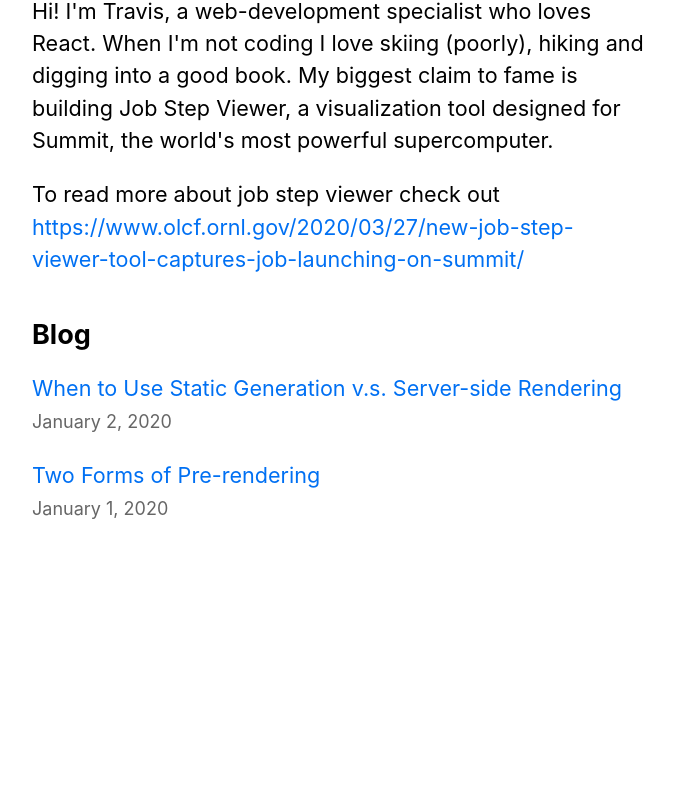
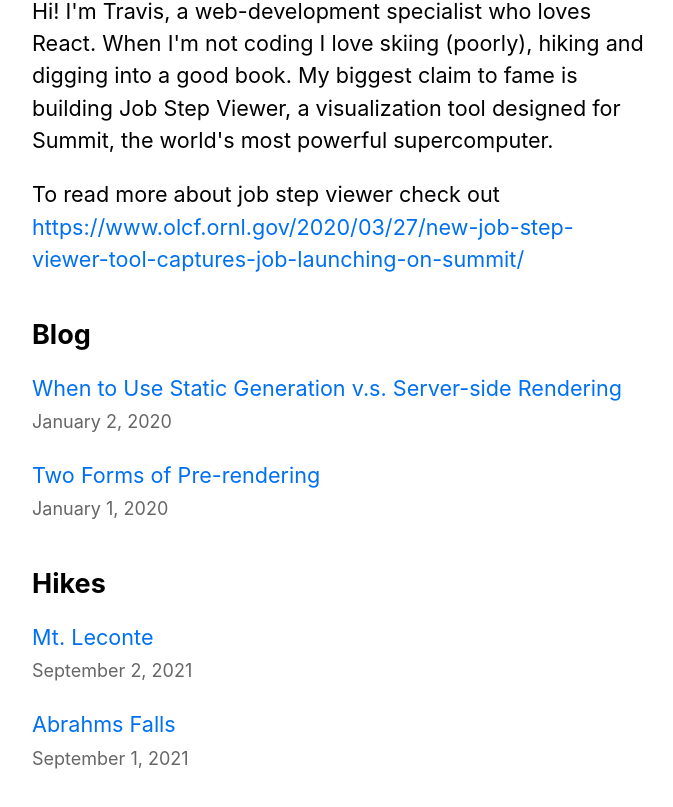
Before and after one commit to tyoung31/nextjs-blog, a Next.js app: page / in a window 1280 px wide. Shown: the part 315-1122 px from the top of the page, without its empty margins (302-975 px from the left). Before the commit the page ends 947 px from the top, so only its background shows below. Built offline with nearby package versions, Linux system fonts and the light colour scheme.

Commit message:
completed hiking blog/dynamic route

```diff
--- /dev/null
+++ b/hikes/abrahms-falls.md
@@ -0,0 +1,7 @@
+---
+title: "Abrahms Falls"
+date: "2021-09-01"
+distance: "5"
+---
+
+**Abrahms Falls** is one of my favorite hikes for many reasons. First, its extremely accesible being roughly a 45 minute drive from my home. Secondly, the trail is comparatively short with a moderate elevation gain of only 340ft and can be completed in just a couple hours. Abrahms Falls itself is the largest waterfall by volume in the Great Smokey Mountain National Park.
--- /dev/null
+++ b/hikes/mt-leconte.md
@@ -0,0 +1,7 @@
+---
+title: "Mt. Leconte"
+date: "2021-09-02"
+distance: "11"
+---
+
+**Mt. Leconte** is a grueling but extremely rewarding hike in the Great Smokey Mountain National Park. The trail climes a total 2763ft in elevation at roughly 502ft per mile. Once at the top you'll be treated with panormic views of the park as well as a visit to The Leconte Lodge which is built at the peak of the mountain.
--- /dev/null
+++ b/lib/hikes.js
@@ -0,0 +1,72 @@
+import fs from "fs";
+import path from "path";
+import matter from "gray-matter";
+import remark from "remark";
+import html from "remark-html";
+
+const hikesDirectory = path.join(process.cwd(), "hikes");
+
+export function getSortedHikesData() {
+  // Get file names under /posts
+  const fileNames = fs.readdirSync(hikesDirectory);
+  const allHikesData = fileNames.map((fileName) => {
+    // Remove ".md" from file name to get id
+    const id = fileName.replace(/\.md$/, "");
+
+    // Read markdown file as string
+    const fullPath = path.join(hikesDirectory, fileName);
+    const fileContents = fs.readFileSync(fullPath, "utf8");
+
+    // Use gray-matter to parse the post metadata section
+    const matterResult = matter(fileContents);
+
+    // Combine the data with the id
+    return {
+      id,
+      ...matterResult.data,
+    };
+  });
+  // Sort posts by date
+  return allHikesData.sort(({ date: a }, { date: b }) => {
+    if (a < b) {
+      return 1;
+    } else if (a > b) {
+      return -1;
+    } else {
+      return 0;
+    }
+  });
+}
+
+export function getAllHikeIds() {
+  const fileNames = fs.readdirSync(hikesDirectory);
+
+  return fileNames.map((fileName) => {
+    return {
+      params: {
+        id: fileName.replace(/\.md$/, ""),
+      },
+    };
+  });
+}
+
+export async function getHikeData(id) {
+  const fullPath = path.join(hikesDirectory, `${id}.md`);
+  const fileContents = fs.readFileSync(fullPath, "utf8");
+
+  // Use gray-matter to parse the post metadata section
+  const matterResult = matter(fileContents);
+
+  // Use remark to convert markdown into HTML string
+  const processedContent = await remark()
+    .use(html)
+    .process(matterResult.content);
+  const contentHtml = processedContent.toString();
+
+  // Combine the data with the id and contentHtml
+  return {
+    id,
+    contentHtml,
+    ...matterResult.data,
+  };
+}
--- /dev/null
+++ b/pages/hikes/id.module.css
@@ -0,0 +1,5 @@
+.container {
+  width: 40rem;
+  height: 30rem;
+  background-color: blue;
+}
--- a/pages/index.js
+++ b/pages/index.js
@@ -2,19 +2,22 @@ import Head from "next/head";
 import Layout, { siteTitle } from "../components/layout";
 import utilStyles from "../styles/utils.module.css";
 import { getSortedPostsData } from "../lib/posts";
+import { getSortedHikesData } from "../lib/hikes";
 import Link from "next/link";
 import Date from "../components/date";
 
 export async function getStaticProps() {
   const allPostsData = getSortedPostsData();
+  const allHikesData = getSortedHikesData();
   return {
     props: {
       allPostsData,
+      allHikesData,
     },
   };
 }
 
-export default function Home({ allPostsData }) {
+export default function Home({ allPostsData, allHikesData }) {
   return (
     <Layout home>
       <Head>
@@ -53,6 +56,22 @@ export default function Home({ allPostsData }) {
           ))}
         </ul>
       </section>
+      <section className={`${utilStyles.headingMd} ${utilStyles.padding1px}`}>
+        <h2 className={utilStyles.headingLg}>Hikes</h2>
+        <ul className={utilStyles.list}>
+          {allHikesData.map(({ id, date, title }) => (
+            <li className={utilStyles.listItem} key={id}>
+              <Link href={`/hikes/${id}`}>
+                <a>{title}</a>
+              </Link>
+              <br />
+              <small className={utilStyles.lightText}>
+                <Date dateString={date} />
+              </small>
+            </li>
+          ))}
+        </ul>
+      </section>
     </Layout>
   );
 }
```
Also changed, not shown: pages/hikes/[id].js (added, +40 -0 lines), 2 other files (tests, documents, lock files or other folders).
